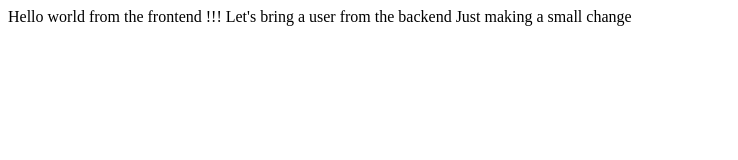
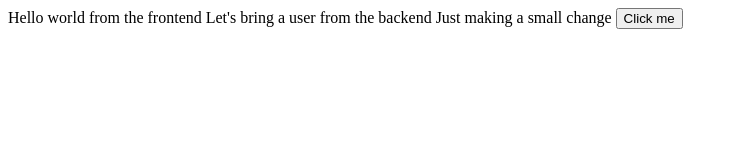
Before and after one commit to TheOctagonProjects/simple-frontend, a plain HTML site: page index.html in a window 1280 px wide. Shown: the whole page, without its empty margins (0-738 px from the left). Drawn offline with Linux system fonts and the light colour scheme; no server answers.

Commit message:
Added a button and removed some lines

```diff
--- a/index.html
+++ b/index.html
@@ -2,8 +2,6 @@
 
 
 Hello world from the frontend
-
-!!!
 
 
 Let's bring a user from the backend
@@ -11,4 +9,6 @@ Let's bring a user from the backend
 Just making a small change
 
 
+<button>Click me</button>
+
 <script src="main.js"></script>
```
